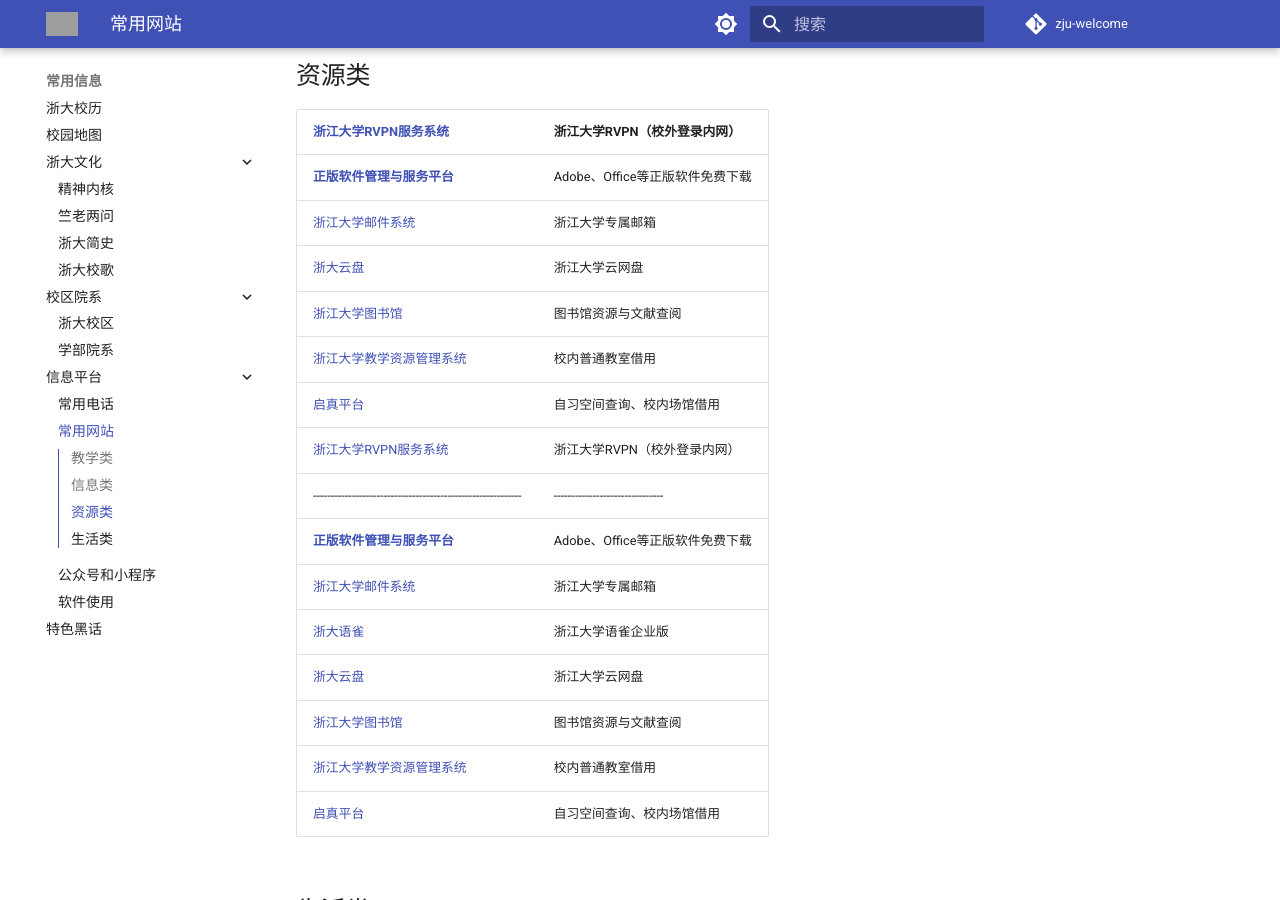
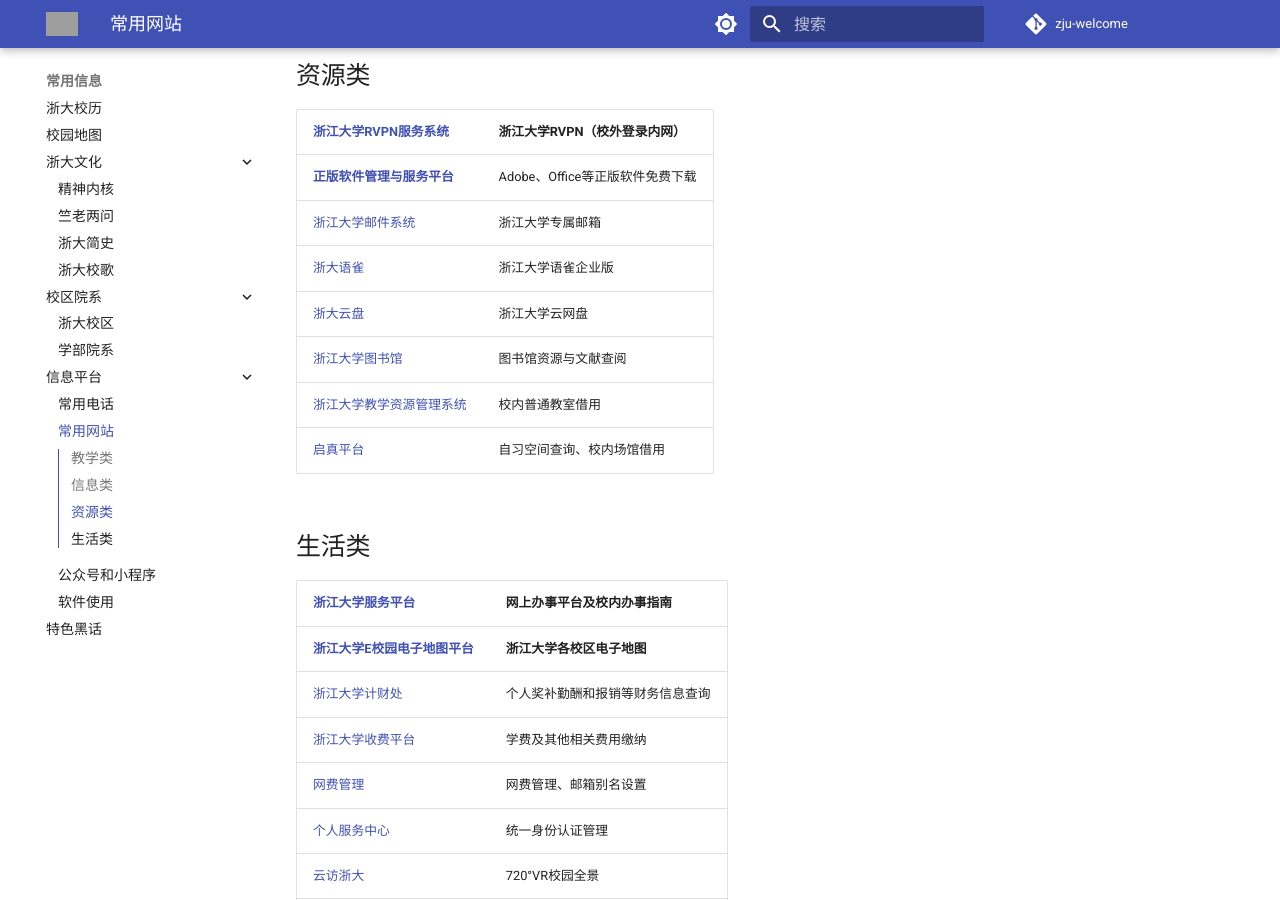
Before and after one commit to mini-full/zju-welcome, an MkDocs documentation site: the page built from docs/basics/websites.md, in a window 1280 px wide and 900 px high, scrolled down 1482 px. Built offline with MkDocs 1.6.1 and Material for MkDocs 9.7.7, drawn with Linux system fonts in a browser that asks for light colours; comment, search, counter and statistics services are not loaded; grey boxes are pictures that could not be loaded.

Commit message:
正版软件管理与服务平台链接仍有误，已修复

```diff
--- a/docs/basics/websites.md
+++ b/docs/basics/websites.md
@@ -38,14 +38,6 @@
 | [浙江大学RVPN服务系统](https://rvpn.zju.edu.cn)              | 浙江大学RVPN（校外登录内网）    |
 | ------------------------------------------------------------ | ------------------------------- |
 | [**正版软件管理与服务平台**](http://ms.zju.edu.cn/) | Adobe、Office等正版软件免费下载 |
-| [浙江大学邮件系统](https://mail.zju.edu.cn/)                 | 浙江大学专属邮箱                |
-| [浙大云盘](https://pan.zju.edu.cn)                           | 浙江大学云网盘                  |
-| [浙江大学图书馆](https://libweb.zju.edu.cn/)                 | 图书馆资源与文献查阅            |
-| [浙江大学教学资源管理系统](http://jxzygl.zju.edu.cn/)        | 校内普通教室借用                |
-| [启真平台](https://qzonline.zju.edu.cn/hom/uni#/home)        | 自习空间查询、校内场馆借用      |
-| [浙江大学RVPN服务系统](https://rvpn.zju.edu.cn)             | 浙江大学RVPN（校外登录内网）    |
-| ----------------------------------------------------------- | ------------------------------- |
-| [**正版软件管理与服务平台**](http://http://ms.zju.edu.cn//) | Adobe、Office等正版软件免费下载 |
 | [浙江大学邮件系统](https://mail.zju.edu.cn/)                | 浙江大学专属邮箱                |
 | [浙大语雀](https://yuque.zju.edu.cn)                        | 浙江大学语雀企业版              |
 | [浙大云盘](https://pan.zju.edu.cn)                          | 浙江大学云网盘                  |
```
